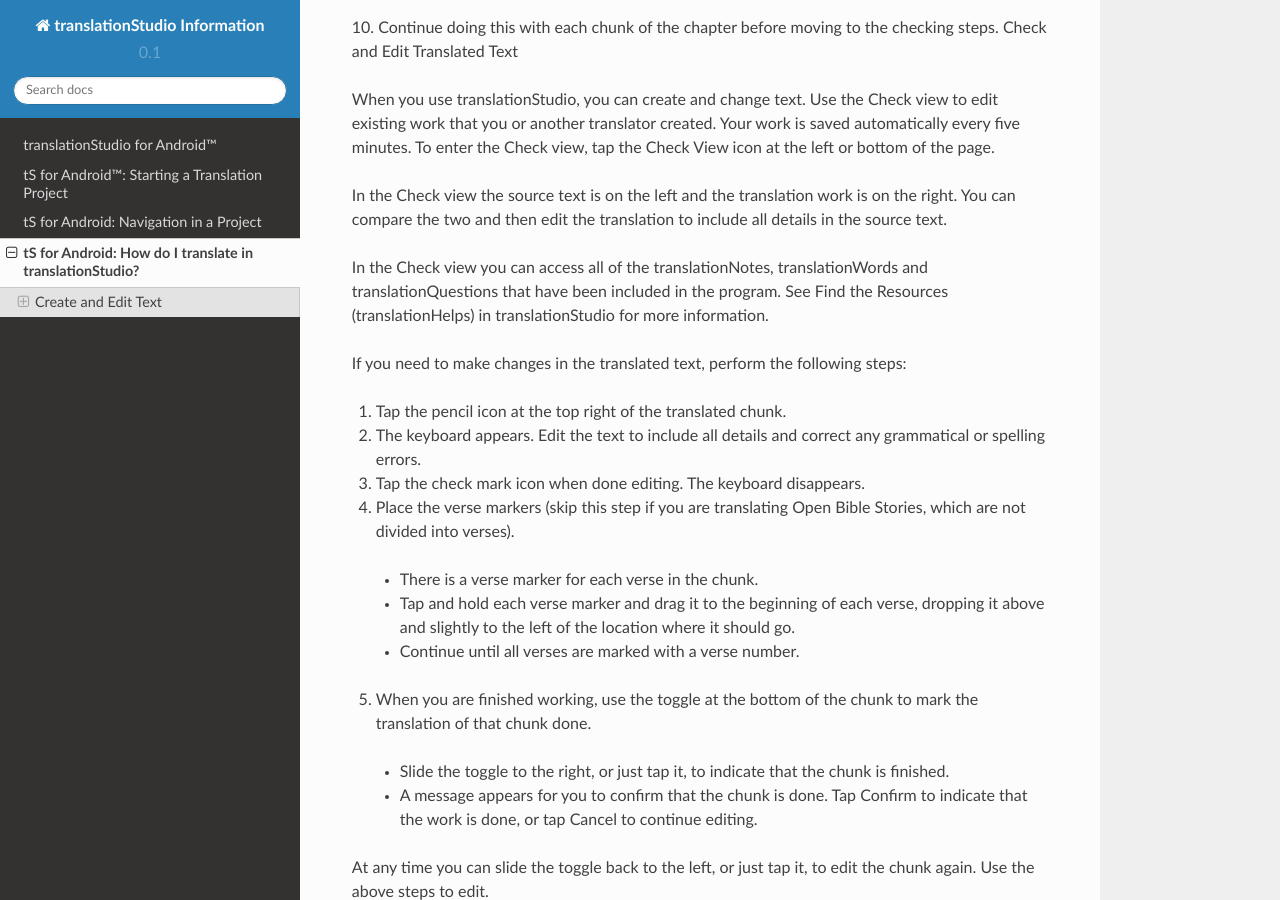
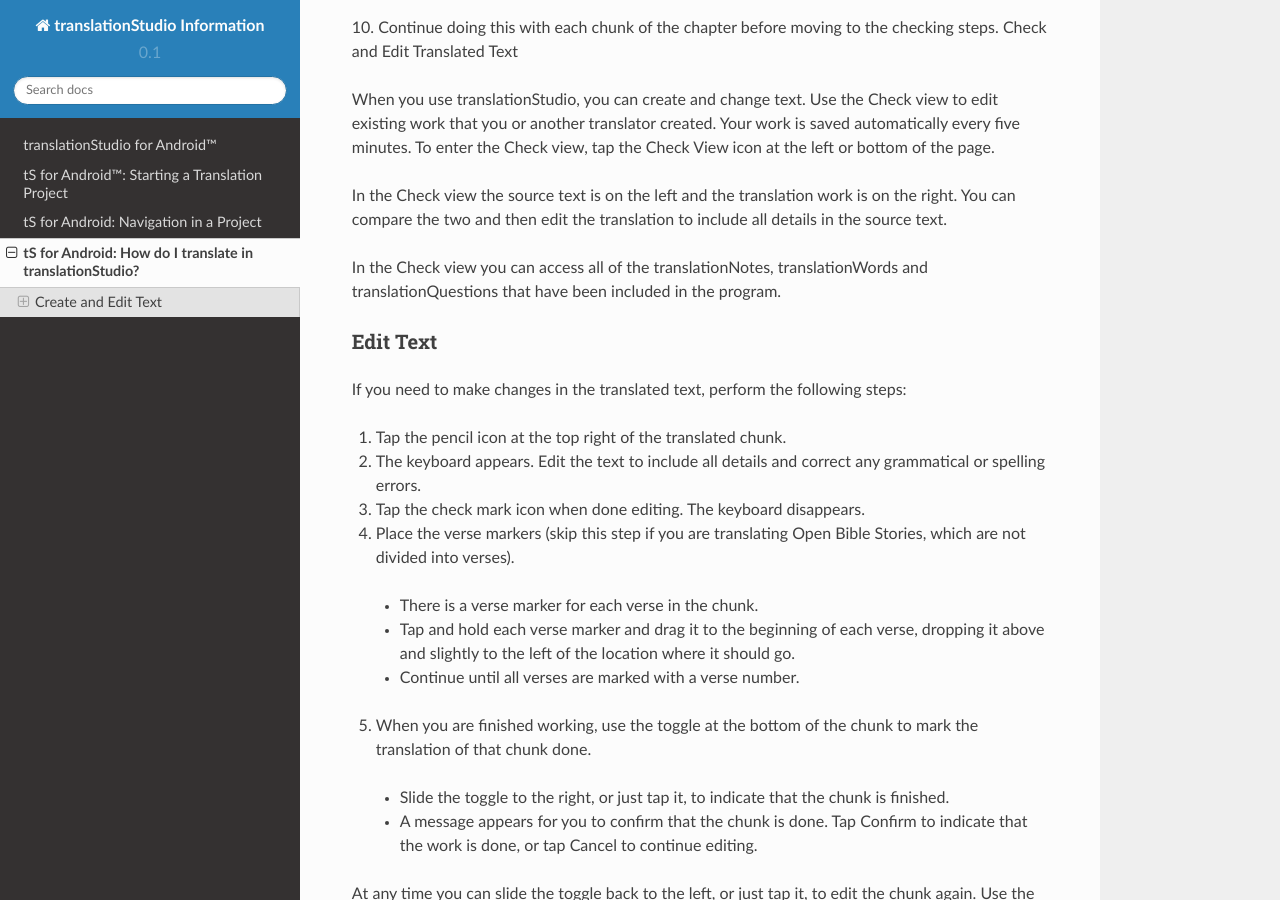
Before and after one commit to unfoldingWord-dev/translationStudio-Info, a Sphinx documentation site: the page built from docs/tTranslate.rst, in a window 1280 px wide and 900 px high, scrolled down 1491 px. Built offline with Sphinx 7.4.7 and the Read the Docs theme 2.0.0, drawn with Linux system fonts in a browser that asks for light colours; pages that are not in the unit, such as notebooks, are missing from menus.

Commit message:
Update tTranslate.rst

```diff
--- a/docs/tTranslate.rst
+++ b/docs/tTranslate.rst
@@ -69,7 +69,10 @@ To enter the Check view, tap the Check View icon   at the left or bottom of the
 
 In the Check view the source text is on the left and the translation work is on the right. You can compare the two and then edit the translation to include all details in the source text.
 
-In the Check view you can access all of the translationNotes, translationWords and translationQuestions that have been included in the program. See Find the Resources (translationHelps) in translationStudio for more information.
+In the Check view you can access all of the translationNotes, translationWords and translationQuestions that have been included in the program.
+
+Edit Text
+^^^^^^^^^
 
 If you need to make changes in the translated text, perform the following steps:
 
```
